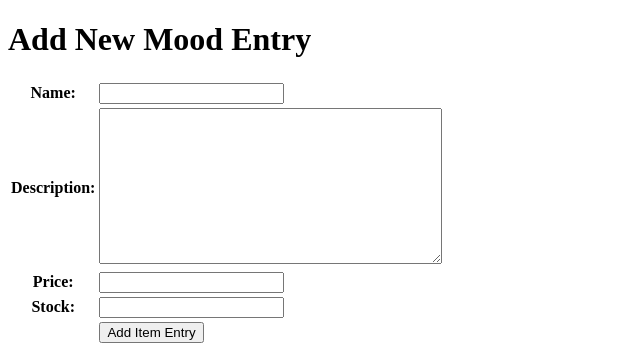
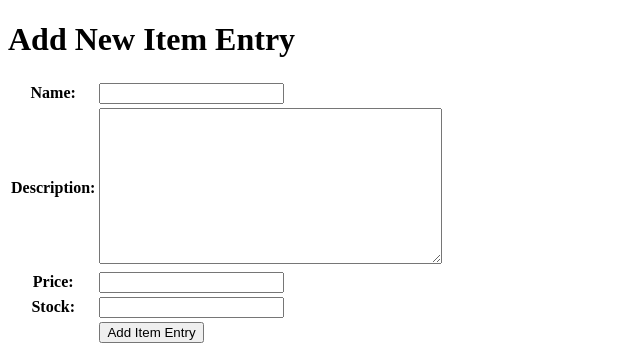
Before and after one commit to turpatur/toko-ya, a Django app: page /create-item-entry in a window 1280 px wide. Shown: the top 347 px of the page, without its empty margins (0-640 px from the left). Run offline with Django 5.2, Linux system fonts and the light colour scheme.

Commit message:
fixed labels

```diff
--- a/main/templates/create_item_entry.html
+++ b/main/templates/create_item_entry.html
@@ -1,6 +1,6 @@
 {% extends 'base.html' %}
 {% block content %}
-<h1>Add New Mood Entry</h1>
+<h1>Add New Item Entry</h1>
 
 <form method="POST">
   {% csrf_token %}
```
